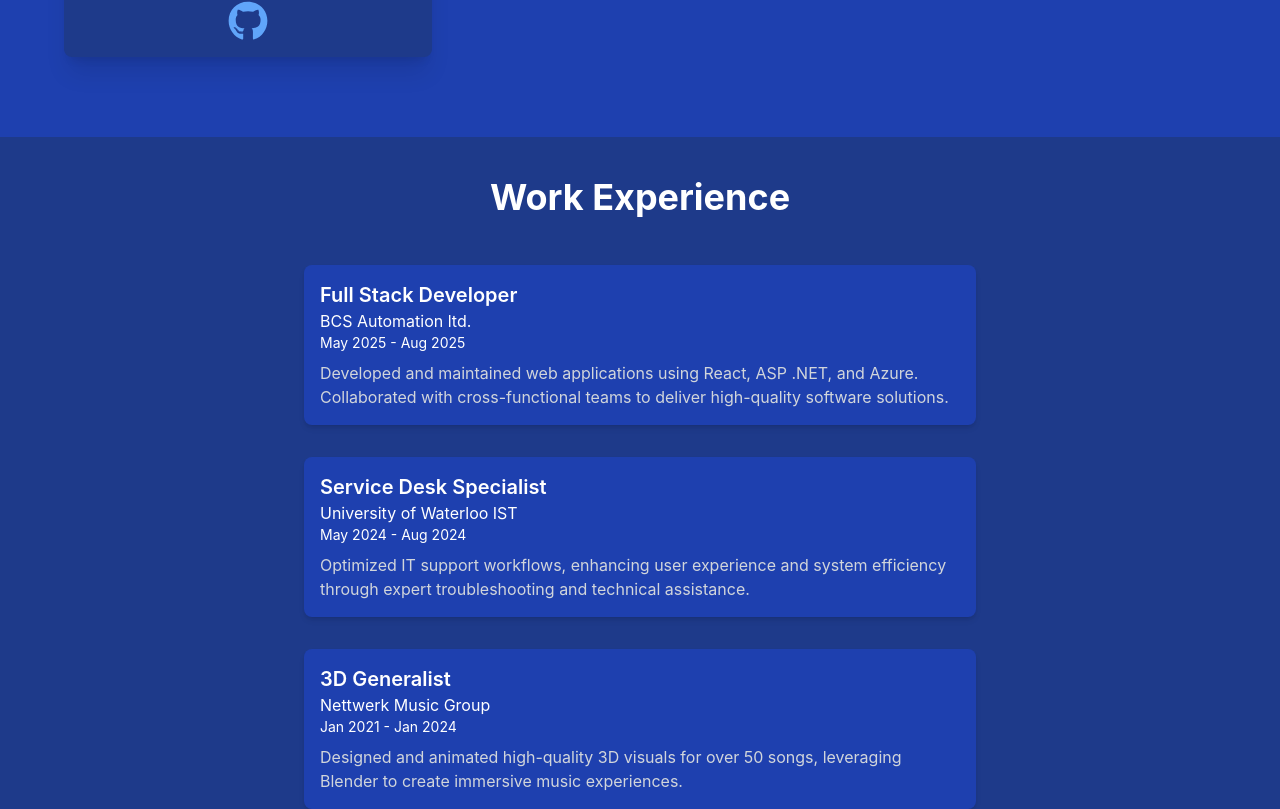
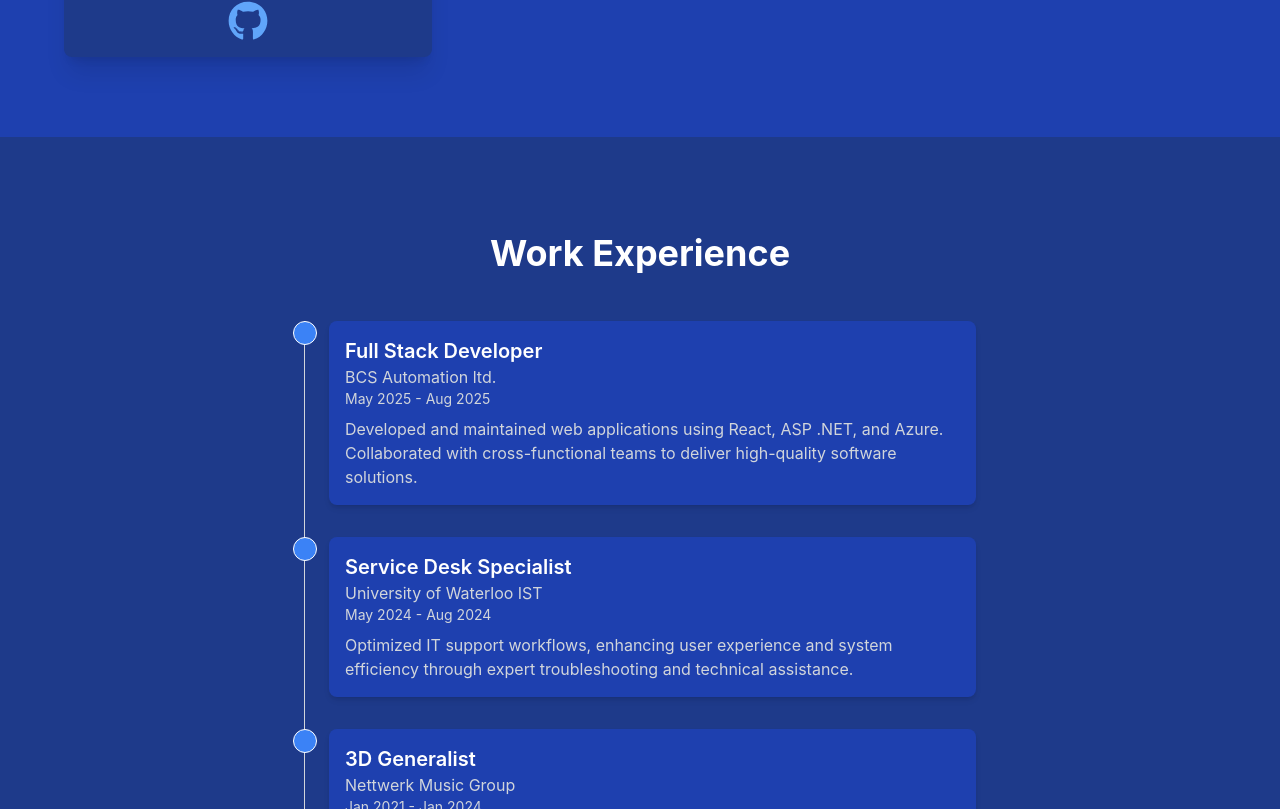
Before and after one commit to not-finley/Portfolio, a React (Vite) app: page / in a window 1280 px wide. Shown: the part 2991-3800 px from the top of the page. Built offline with nearby package versions, Linux system fonts and the light colour scheme.

Commit message:
error fix's

```diff
--- a/src/pages/PastExperience.tsx
+++ b/src/pages/PastExperience.tsx
@@ -1,12 +1,10 @@
-import { motion, useAnimation, useInView, AnimatePresence } from "motion/react"
-import { useEffect, useRef, useState } from "react";
+import { motion, useAnimation, useInView } from "motion/react"
+import { useEffect, useRef } from "react";
 
 const PastExperience = () => {
   const ref = useRef(null);
   const isInView = useInView(ref, { once: true});
   const mainControls = useAnimation();
-  const [selectedId, setSelectedId] = useState<string | null>(null);
-
   useEffect(() => {
     if (isInView) {
         mainControls.start({
@@ -51,52 +49,48 @@
 ];
 
   return (
-    <div className="relative min-h-screen bg-blue-900 text-white p-10">
-      <h1 className="text-4xl font-bold text-center mb-12">Work Experience</h1>
-
-      <div className="max-w-2xl mx-auto space-y-8">
-        {experiences.map((exp) => (
-          <motion.div
-            key={exp.id}
-            layoutId={exp.id}
-            onClick={() => setSelectedId(exp.id)}
-            className="p-4 bg-blue-800 rounded-lg shadow-md hover:bg-blue-700" // cursor="pointer"
-          >
-            <h2 className="text-xl font-semibold">{exp.title}</h2>
-            <p>{exp.company}</p>
-            <p className="text-sm">{exp.duration}</p>
-            <p className="mt-2 text-gray-300">{exp.description}</p>
-          </motion.div>
+    <div id="experience" className="flex flex-col items-center justify-center h-auto bg-blue-900">
+      <motion.h1
+      initial={{
+        y: -50
+      }}
+      animate={mainControls}
+      transition={{duration: 0.5, delay: 0.1}}
+      ref={ref} className="text-4xl text-center font-bold text-white mb-8 mt-24">Work Experience</motion.h1>
+      <motion.div
+      initial={{
+        y: 100
+      }}
+      animate={mainControls}
+      transition={{duration: 0.5, delay: 0.1}}
+      className=" max-w-2xl relative border-l border-gray-300 m-4">
+        {experiences.map((exp, index) => (
+          <div
+          key={index} className="mb-8 ml-6">
+            <motion.div
+            initial={{
+              opacity: 1,
+              scale: 0
+            }}
+            animate={mainControls}
+            transition={{duration: 0.5, delay: exp.delay}}
+            className="absolute -left-3 w-6 h-6 bg-blue-500 rounded-full border border-white"></motion.div>
+            <motion.div
+              initial={{
+                opacity: 0,
+                y: 100
+              }}
+              animate={mainControls}
+              transition={{duration: 0.5, delay: exp.delay}}
+              className="p-4 bg-blue-800 shadow-md rounded-lg hover:bg-blue-900">
+              <h2 className="text-xl font-semibold text-white">{exp.title}</h2>
+              <p className="text-gray-300">{exp.company}</p>
+              <p className="text-sm text-gray-300">{exp.duration}</p>
+              <p className="mt-2 text-gray-300">{exp.description}</p>
+            </motion.div>
+          </div>
         ))}
-      </div>
-
-      <AnimatePresence>
-        {selectedId && (
-          <motion.div
-            layoutId={selectedId}
-            className="fixed top-0 left-0 w-full h-full bg-blue-950 z-50 p-10 overflow-y-auto"
-            initial={{ opacity: 0 }}
-            animate={{ opacity: 1 }}
-            exit={{ opacity: 0 }}
-            onClick={() => setSelectedId(null)}
-          >
-            <motion.div className="max-w-3xl mx-auto">
-              <h2 className="text-3xl font-bold mb-4">{experiences.find(e => e.id === selectedId)?.title}</h2>
-              <p className="text-lg mb-2">{experiences.find(e => e.id === selectedId)?.company}</p>
-              <p className="text-sm mb-4">{experiences.find(e => e.id === selectedId)?.duration}</p>
-              <p className="mb-4 text-gray-300">{experiences.find(e => e.id === selectedId)?.details}</p>
-              {/* {experiences.find(e => e.id === selectedId)?.image && (
-                <img
-                  src={experiences.find(e => e.id === selectedId)?.image}
-                  alt="screenshot"
-                  className="rounded-lg mt-4"
-                />
-              )} */}
-              <p className="mt-6 text-sm text-gray-400">Click anywhere to close</p>
-            </motion.div>
-          </motion.div>
-        )}
-      </AnimatePresence>
+      </motion.div>
     </div>
   );
 }
```
